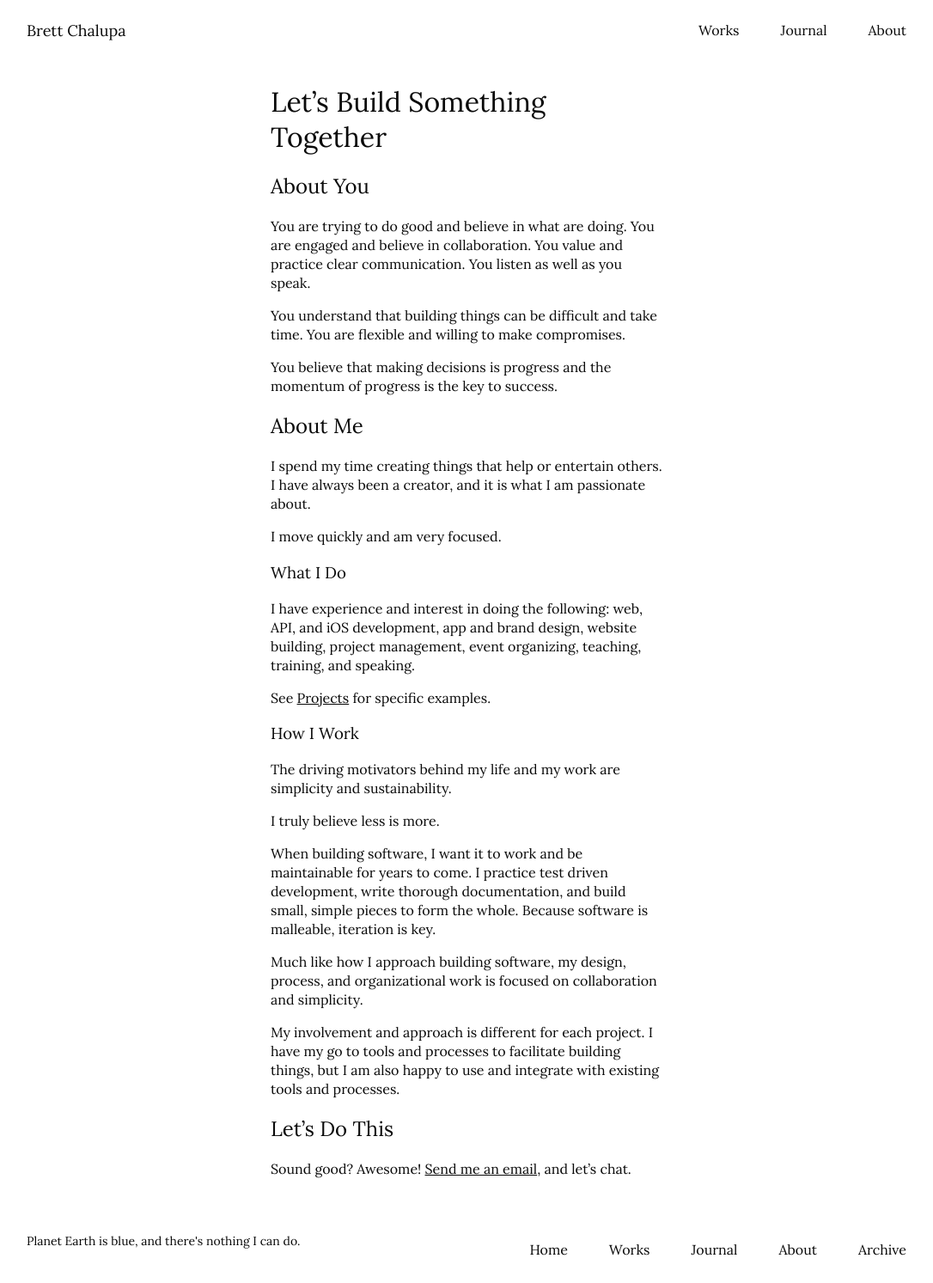
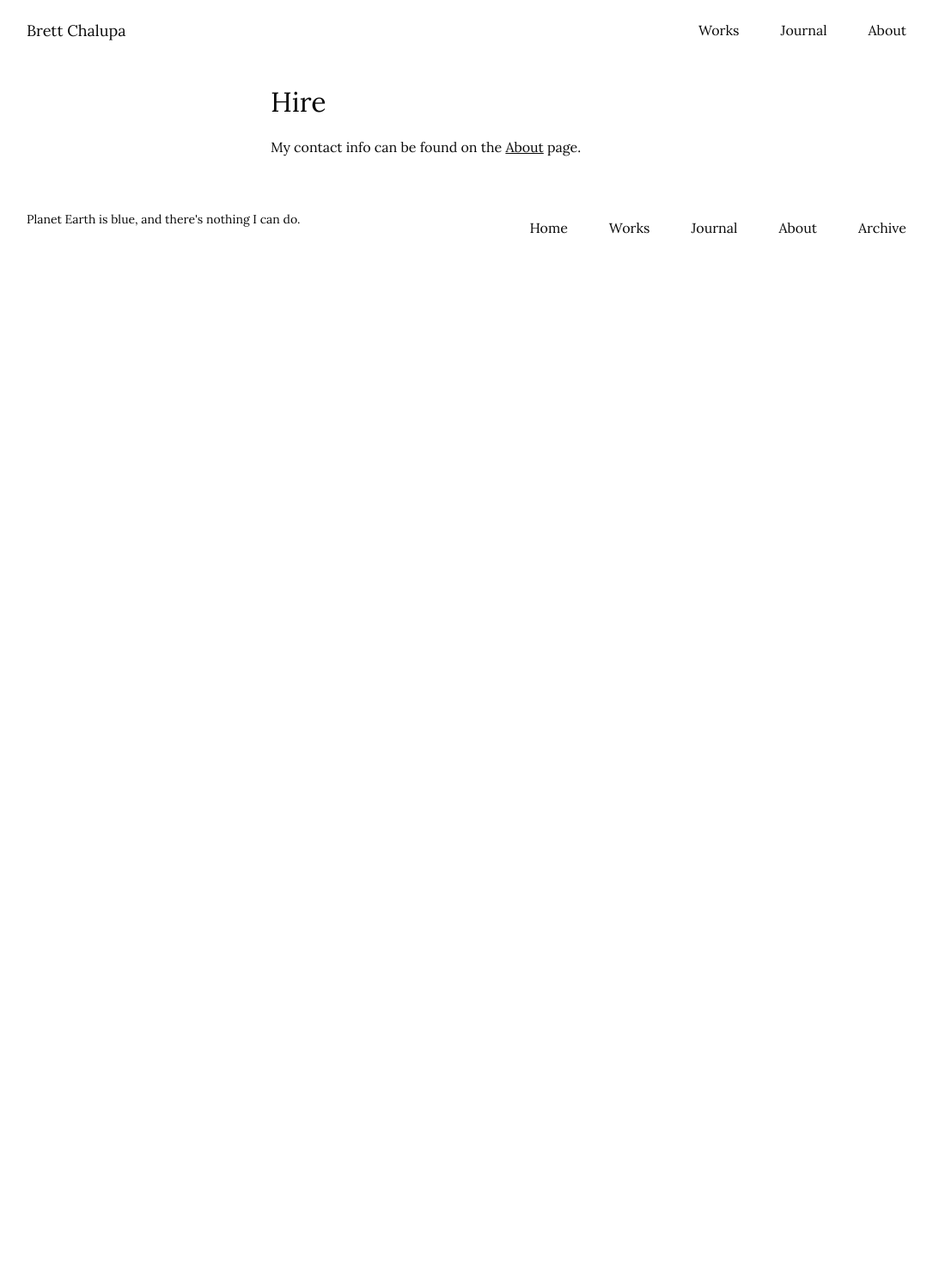
Before and after one commit to brettchalupa/brettchalupa.github.io, a Jekyll site: the page built from hire.md, in a window 1280 px wide. Shown: the whole page at 86% size, without its empty margins (97-1183 px from the left). Built offline with Jekyll 4.4.1, drawn with Linux system fonts in a browser that asks for light colours; a script that is not in the unit is left out; after the commit the page ends 900 px from its top, so only the background shows below that.

Commit message:
Clear out Hire page content
This makes it much simpler and just suggests contacting me.

```diff
--- a/hire.md
+++ b/hire.md
@@ -1,59 +1,10 @@
 ---
-title: Let's Build Something Together
-description: Details on how to hire Brett Chalupa for software development and design projects.
+title: Hire
+description: Details on how to hire Brett Chalupa.
 permalink: "/hire/"
 layout: default
 ---
 
-# Let's Build Something Together
+# Hire
 
-## About You
-
-You are trying to do good and believe in what are doing. You are engaged
-and believe in collaboration. You value and practice clear
-communication. You listen as well as you speak.
-
-You understand that building things can be difficult and take time.
-You are flexible and willing to make compromises.
-
-You believe that making decisions is progress and the momentum of
-progress is the key to success.
-
-## About Me
-
-I spend my time creating things that help or entertain others. I have
-always been a creator, and it is what I am passionate about.
-
-I move quickly and am very focused.
-
-### What I Do
-
-I have experience and interest in doing the following: web, API, and iOS
-development, app and brand design, website building, project management,
-event organizing, teaching, training, and speaking.
-
-See [Projects](/projects/) for specific examples.
-
-### How I Work
-
-The driving motivators behind my life and my work are simplicity and
-sustainability.
-
-I truly believe less is more.
-
-When building software, I want it to work and be maintainable for years
-to come. I practice test driven development, write thorough
-documentation, and build small, simple pieces to form the whole. Because
-software is malleable, iteration is key.
-
-Much like how I approach building software, my design, process, and
-organizational work is focused on collaboration and simplicity.
-
-My involvement and approach is different for each project. I have my
-go to tools and processes to facilitate building things, but I am also
-happy to use and integrate with existing tools and processes.
-
-## Let's Do This
-
-Sound good? Awesome! [Send me an email](mailto:brett@brettchalupa.com),
-and let's chat.
+My contact info can be found on the [About](/about/) page.
```
